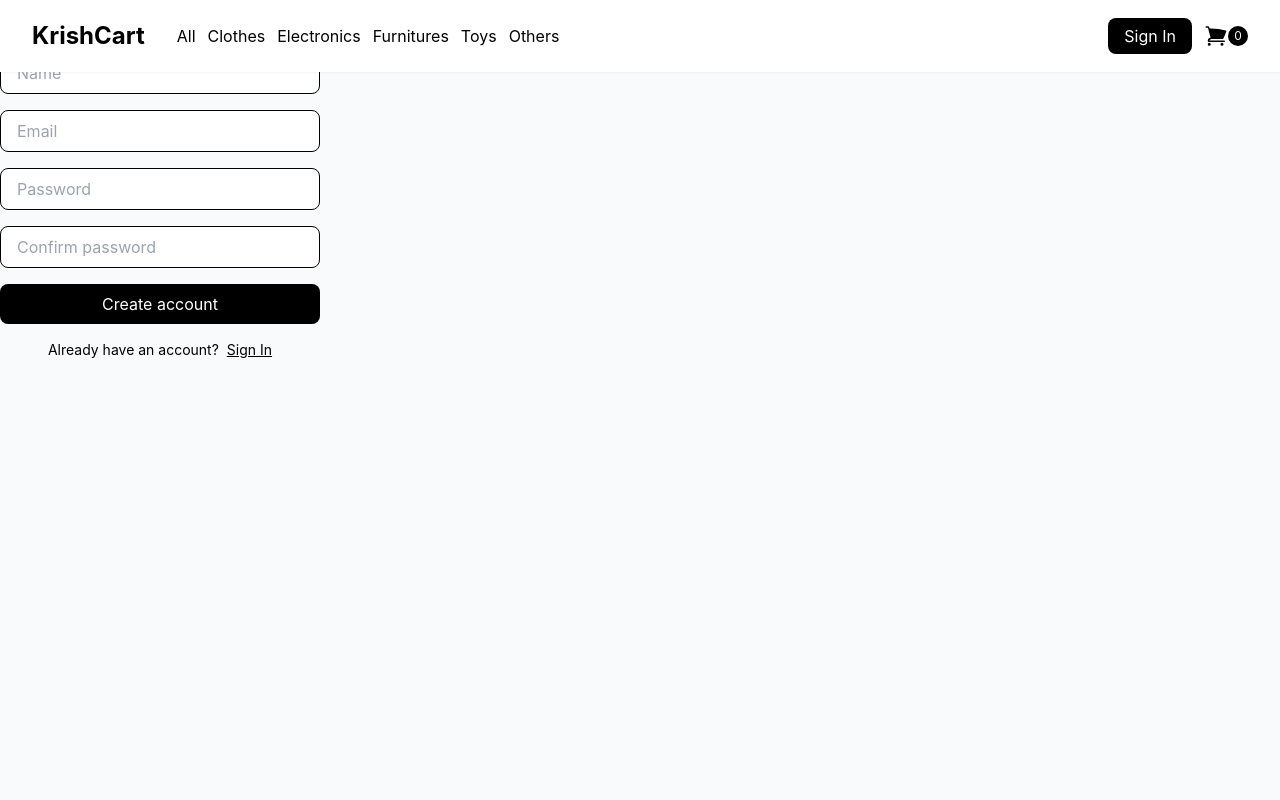
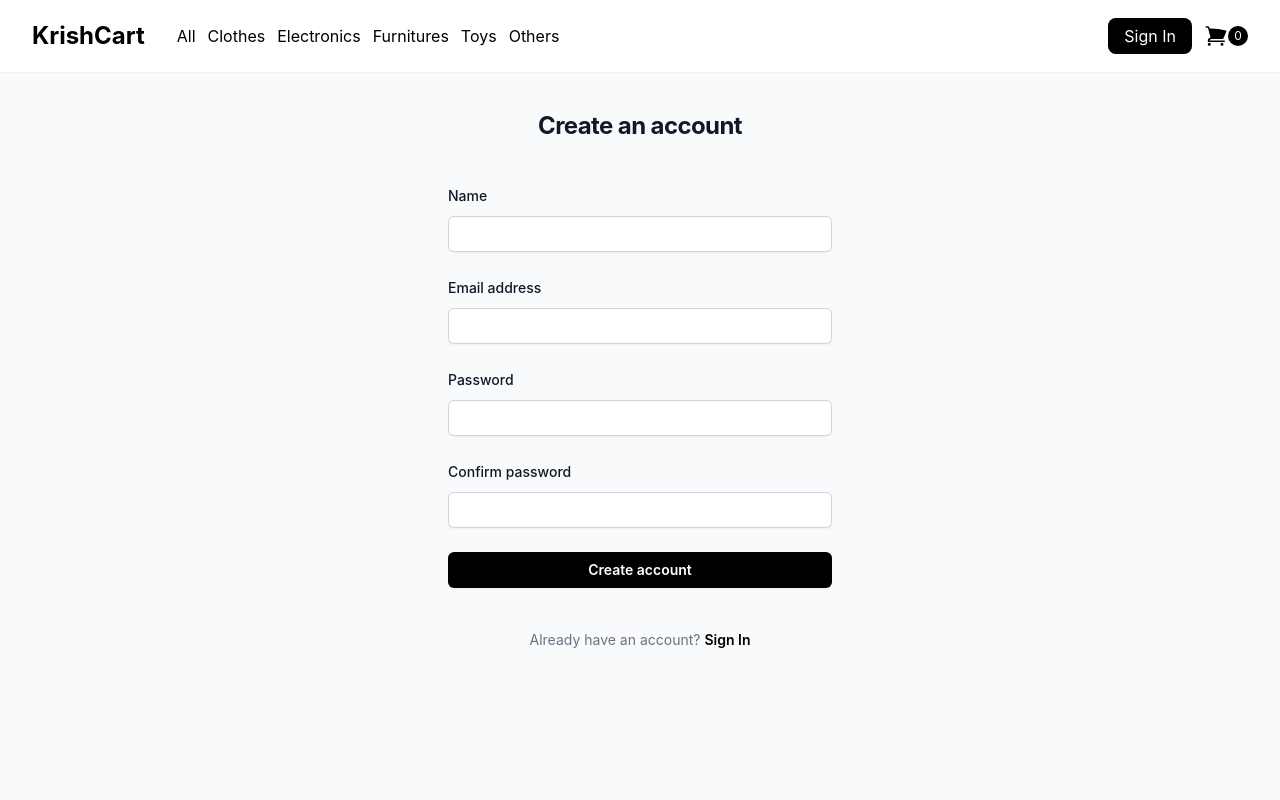
Before and after one commit to Krishnayadav1908/E-Commerce-Website, a React (Vite) app: page /sign-up in a window 1280 px wide. Shown: the top 800 px of the page. Built offline with nearby package versions, Linux system fonts and the light colour scheme; no server answers; data requests are answered from the project's data file.

Commit message:
Add manual mock data for product listing and category flow

```diff
--- /dev/null
+++ b/db.json
@@ -0,0 +1,60 @@
+{
+  "products": [
+    {
+      "id": 1,
+      "title": "Men T-Shirt",
+      "price": 599,
+      "category": "Clothes",
+      "image": "https://images.unsplash.com/photo-1521572163474-6864f9cf17ab"
+    },
+    {
+      "id": 2,
+      "title": "Women Jacket",
+      "price": 2499,
+      "category": "Clothes",
+      "image": "https://images.unsplash.com/photo-1520975922071-a8e2b25f16ab"
+    },
+    {
+      "id": 3,
+      "title": "Smart Watch",
+      "price": 1999,
+      "category": "Electronics",
+      "image": "https://images.unsplash.com/photo-1523275335684-37898b6baf30"
+    },
+    {
+      "id": 4,
+      "title": "Wireless Headphones",
+      "price": 1499,
+      "category": "Electronics",
+      "image": "https://images.unsplash.com/photo-1505740420928-5e560c06d30e"
+    },
+    {
+      "id": 5,
+      "title": "Sofa Set",
+      "price": 19999,
+      "category": "Furniture",
+      "image": "https://images.unsplash.com/photo-1586023492125-27b2c045efd7"
+    },
+    {
+      "id": 6,
+      "title": "Wooden Chair",
+      "price": 4999,
+      "category": "Furniture",
+      "image": "https://images.unsplash.com/photo-1567016549638-2a1f1c4f8f2b"
+    },
+    {
+      "id": 7,
+      "title": "Kids Toy Car",
+      "price": 799,
+      "category": "Toys",
+      "image": "https://images.unsplash.com/photo-1601758125946-6ec2ef64daf8"
+    },
+    {
+      "id": 8,
+      "title": "Lego Blocks",
+      "price": 1299,
+      "category": "Toys",
+      "image": "https://images.unsplash.com/photo-1587654780291-39c9404d746b"
+    }
+  ]
+}
--- a/src/Components/Card/index.jsx
+++ b/src/Components/Card/index.jsx
@@ -26,14 +26,17 @@ const Card = ({ data }) => {
       {/* Image */}
       <figure className="relative h-56 w-full overflow-hidden rounded-t-2xl">
         <span className="absolute bottom-3 left-3 bg-white/80 backdrop-blur px-3 py-1 rounded-full text-xs font-medium">
-          {data.category?.name}
-        </span>
+  {data.category}
+</span>
 
-        <img
-          className="h-full w-full object-cover group-hover:scale-110 transition duration-500"
-          src={data.images?.[0]}
-          alt={data.title}
-        />
+      <img
+        src={data.image}
+        alt={data.title}
+        onError={(e) => {
+        e.target.src = 'https://via.placeholder.com/300x300?text=No+Image'
+        }}
+        className="w-full h-56 object-cover"
+      />
 
         <button
           className="absolute top-3 right-3 flex items-center justify-center w-9 h-9 rounded-full bg-black text-white hover:scale-110 transition"
--- a/src/Context/index.jsx
+++ b/src/Context/index.jsx
@@ -1,8 +1,10 @@
 import { createContext, useState, useEffect, useMemo } from 'react'
+import api from '../services/api'
 
 export const ShoppingCartContext = createContext()
 
 export const ShoppingCartProvider = ({children}) => {
+
     // Cart State
     const [count, setCount] = useState(0)
     const [cartProducts, setCartProducts] = useState([])
@@ -108,13 +110,12 @@ export const ShoppingCartProvider = ({children}) => {
         closeCheckoutSideMenu()
     }
 
-    // Fetch products
+ // Fetch products using Axios + JSON Server
 useEffect(() => {
     const fetchProducts = async () => {
         try {
-                const response = await fetch('https://api.escuelajs.co/api/v1/products')
-                const data = await response.json()
-                setItems(data)
+            const response = await api.get('/products')
+            setItems(response.data)
         } catch (error) {
             console.error('Error fetching products:', error)
             setItems([])
@@ -135,7 +136,7 @@ export const ShoppingCartProvider = ({children}) => {
     const filteredItemsByCategory = useMemo(() => {
         if (!searchByCategory || !items) return filteredItemsByTitle
         return filteredItemsByTitle?.filter(item =>
-            item.category.name.toLowerCase().includes(searchByCategory.toLowerCase())
+            item.category.toLowerCase().includes(searchByCategory.toLowerCase())
         )
     }, [filteredItemsByTitle, searchByCategory])
 
--- a/src/Pages/Home/index.jsx
+++ b/src/Pages/Home/index.jsx
@@ -39,6 +39,7 @@ function Home() {
     )
   }
 
+  console.log('ITEMS:', context.items)
   return (
     <Layout>
       {/* HERO BANNER */}
--- a/src/Pages/SignUp/index.jsx
+++ b/src/Pages/SignUp/index.jsx
@@ -36,58 +36,104 @@ function SignUp() {
 
   return (
     <Layout>
-      <div className="flex flex-col items-center w-80">
-        <h1 className="text-xl font-medium mb-6">Create an account</h1>
-        <form onSubmit={handleSubmit} className="flex flex-col w-full gap-4">
+      <div className="flex min-h-[calc(100vh-80px)] flex-col justify-center px-6 py-12 lg:px-8">
+        <div className="sm:mx-auto sm:w-full sm:max-w-sm">
+          <h2 className="mt-10 text-center text-2xl font-bold leading-9 tracking-tight text-gray-900">
+            Create an account
+          </h2>
+        </div>
+
+        <div className="mt-10 sm:mx-auto sm:w-full sm:max-w-sm">
+          <form className="space-y-6" onSubmit={handleSubmit}>
+            <div>
+              <label htmlFor="name" className="block text-sm font-medium leading-6 text-gray-900">
+                Name
+              </label>
+              <div className="mt-2">
                 <input
+                  id="name"
                   type="text"
                   name="name"
-            placeholder="Name"
-            className="border border-black rounded-lg py-2 px-4"
+                  required
                   value={formData.name}
                   onChange={handleChange}
-            required
+                  className="block w-full rounded-md border-0 py-1.5 text-gray-900 shadow-sm ring-1 ring-inset ring-gray-300 placeholder:text-gray-400 focus:ring-2 focus:ring-inset focus:ring-black px-2"
                 />
+              </div>
+            </div>
+
+            <div>
+              <label htmlFor="email" className="block text-sm font-medium leading-6 text-gray-900">
+                Email address
+              </label>
+              <div className="mt-2">
                 <input
+                  id="email"
                   type="email"
                   name="email"
-            placeholder="Email"
-            className="border border-black rounded-lg py-2 px-4"
+                  required
                   value={formData.email}
                   onChange={handleChange}
-            required
+                  className="block w-full rounded-md border-0 py-1.5 text-gray-900 shadow-sm ring-1 ring-inset ring-gray-300 placeholder:text-gray-400 focus:ring-2 focus:ring-inset focus:ring-black px-2"
                 />
+              </div>
+            </div>
+
+            <div>
+              <label htmlFor="password" className="block text-sm font-medium leading-6 text-gray-900">
+                Password
+              </label>
+              <div className="mt-2">
                 <input
+                  id="password"
                   type="password"
                   name="password"
-            placeholder="Password"
-            className="border border-black rounded-lg py-2 px-4"
+                  required
                   value={formData.password}
                   onChange={handleChange}
-            required
+                  className="block w-full rounded-md border-0 py-1.5 text-gray-900 shadow-sm ring-1 ring-inset ring-gray-300 placeholder:text-gray-400 focus:ring-2 focus:ring-inset focus:ring-black px-2"
                 />
+              </div>
+            </div>
+
+            <div>
+              <label htmlFor="confirmPassword" className="block text-sm font-medium leading-6 text-gray-900">
+                Confirm password
+              </label>
+              <div className="mt-2">
                 <input
+                  id="confirmPassword"
                   type="password"
                   name="confirmPassword"
-            placeholder="Confirm password"
-            className="border border-black rounded-lg py-2 px-4"
+                  required
                   value={formData.confirmPassword}
                   onChange={handleChange}
-            required
+                  className="block w-full rounded-md border-0 py-1.5 text-gray-900 shadow-sm ring-1 ring-inset ring-gray-300 placeholder:text-gray-400 focus:ring-2 focus:ring-inset focus:ring-black px-2"
                 />
+              </div>
+            </div>
+
             {error && <p className="text-red-500 text-sm">{error}</p>}
+
+            <div>
               <button
                 type="submit"
-            className="bg-black text-white rounded-lg py-2"
+                className="flex w-full justify-center rounded-md bg-black px-3 py-1.5 text-sm font-semibold leading-6 text-white shadow-sm hover:bg-gray-800 focus-visible:outline focus-visible:outline-2 focus-visible:outline-offset-2 focus-visible:outline-black"
               >
                 Create account
               </button>
+            </div>
           </form>
-        <div className="flex items-center mt-4">
-          <span className="text-sm">Already have an account?</span>
-          <Link to="/sign-in" className="text-sm underline ml-2">
+
+          <p className="mt-10 text-center text-sm text-gray-500">
+            Already have an account?{' '}
+            <Link
+              to="/sign-in"
+              className="font-semibold leading-6 text-black hover:text-gray-800"
+            >
               Sign In
             </Link>
+          </p>
         </div>
       </div>
     </Layout>
--- /dev/null
+++ b/src/services/api.js
@@ -0,0 +1,7 @@
+import axios from 'axios'
+
+const api = axios.create({
+  baseURL: 'http://localhost:5001'
+})
+
+export default api
```
Also changed, not shown: package.json (+8 -6 lines), src/Components/Navbar/index.jsx (+9 -9 lines), 1 other file (tests, documents, lock files or other folders). Lines whose indentation alone changed are shown as unchanged.
